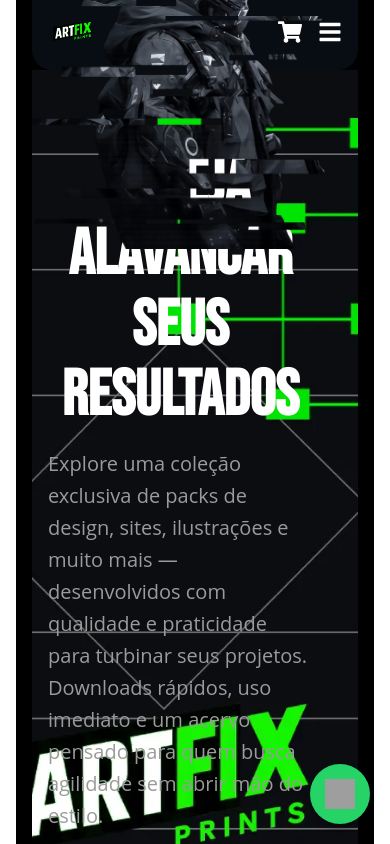
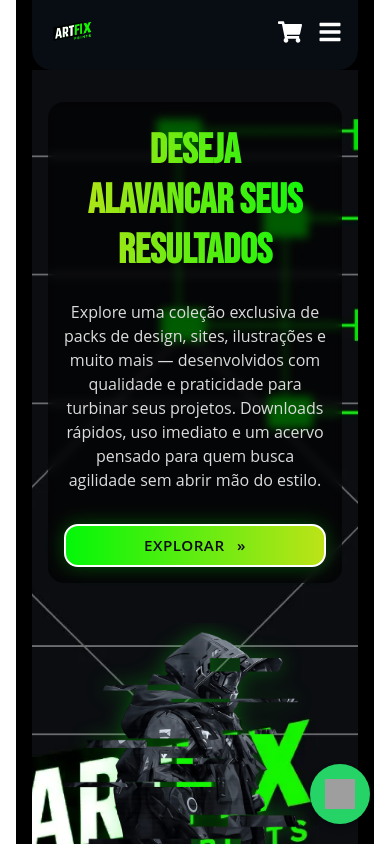
Before and after one commit to DevEduardo96/Minha-loja, a React (Vite) app: page / in a window 390 px wide. Shown: the top 844 px of the page. Built offline with nearby package versions, Linux system fonts and the light colour scheme; grey boxes are pictures that could not be loaded.

Commit message:
melhorando a responsividade

```diff
--- a/src/components/css/HeroSection.css
+++ b/src/components/css/HeroSection.css
@@ -120,34 +120,106 @@
 }
 
 /* Responsividade */
-@media (max-width: 1320px) {
+@media (max-width: 420px) {
   .hero-container {
+    flex-direction: column;
+    align-items: center;
+    justify-content: center;
+    height: auto;
+    padding: 2rem 1rem;
+    gap: 1.5rem;
+    background-size: cover;
+    background-position: center;
+  }
+
+  .hero-text {
     width: 100%;
+    max-width: 100%;
+    text-align: center;
+    padding: 1rem;
+    background-color: rgba(0, 0, 0, 0.6);
+    backdrop-filter: blur(4px);
+    border-radius: 1rem;
+  }
+
+  .hero-text h1 {
+    font-size: 2.6rem;
+    line-height: 1.2;
+    padding: 0.5rem 1rem;
+    background: linear-gradient(to right, #bde318, #03f709);
+    -webkit-background-clip: text;
+    -webkit-text-fill-color: transparent;
+  }
+
+  .hero-text p {
+    font-size: 1rem;
+    line-height: 1.5;
+    color: #dcdcdc;
+  }
+
+  .hero-button {
+    padding: 0.6rem 1.4rem;
+    font-size: 0.95rem;
+    letter-spacing: 0.5px;
+    width: 100%;
+    max-width: 300px;
+    border-radius: 14px;
+    background: linear-gradient(90deg, #03f709, #bde318);
+    color: #0c0d11;
+    box-shadow: 0 0 18px rgba(3, 247, 9, 0.3);
+  }
+
+  .hero-button:hover {
+    background: #ffffff;
+    color: #121212;
+    transform: scale(1.03);
+  }
+
+  .hero-image {
+    width: 100%;
+    justify-content: center;
+    padding: 0;
+  }
+
+  .hero-image img {
+    max-width: 90%;
     height: auto;
+    object-fit: contain;
+  }
+
+  .glitch-img {
+    height: 280px;
   }
 }
-@media (max-width: 480px) {
-  .hero-image {
-    order: -1;
-    width: 100%;
-    padding: 1rem;
+
+@media (max-width: 420px) {
+  .glitch-wrapper {
+    margin-top: 1rem;
+    margin-bottom: 2rem;
     display: flex;
     justify-content: center;
     align-items: center;
+    height: auto;
+    position: relative;
+    overflow: hidden;
   }
 
-  .hero-image img,
   .glitch-img {
-    width: 100%;
-    max-width: 100%;
+    max-width: 260px;
     height: auto;
-    border-radius: 10px;
     object-fit: contain;
+    position: absolute;
+    opacity: 0;
+    transition: opacity 50ms ease-in-out;
   }
 
-  .glitch-wrapper {
-    width: 100%;
-    max-width: 100%;
-    height: auto;
+  .glitch-img.active {
+    opacity: 1;
+    position: relative;
+  }
+
+  /* Opcional: sombra de destaque na imagem */
+  .glitch-img.active {
+    filter: drop-shadow(0 0 10px rgba(3, 247, 9, 0.3));
   }
 }
```
